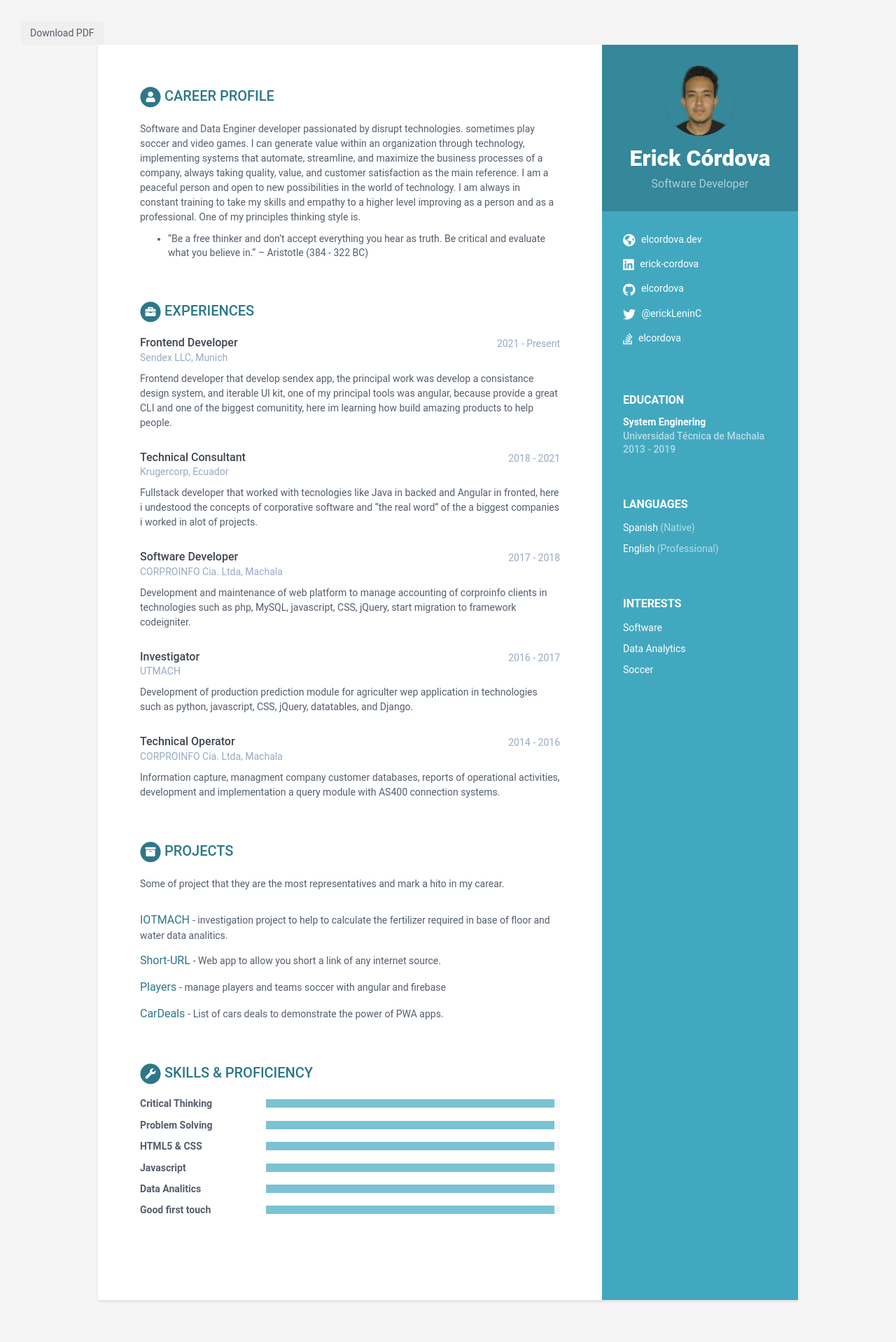
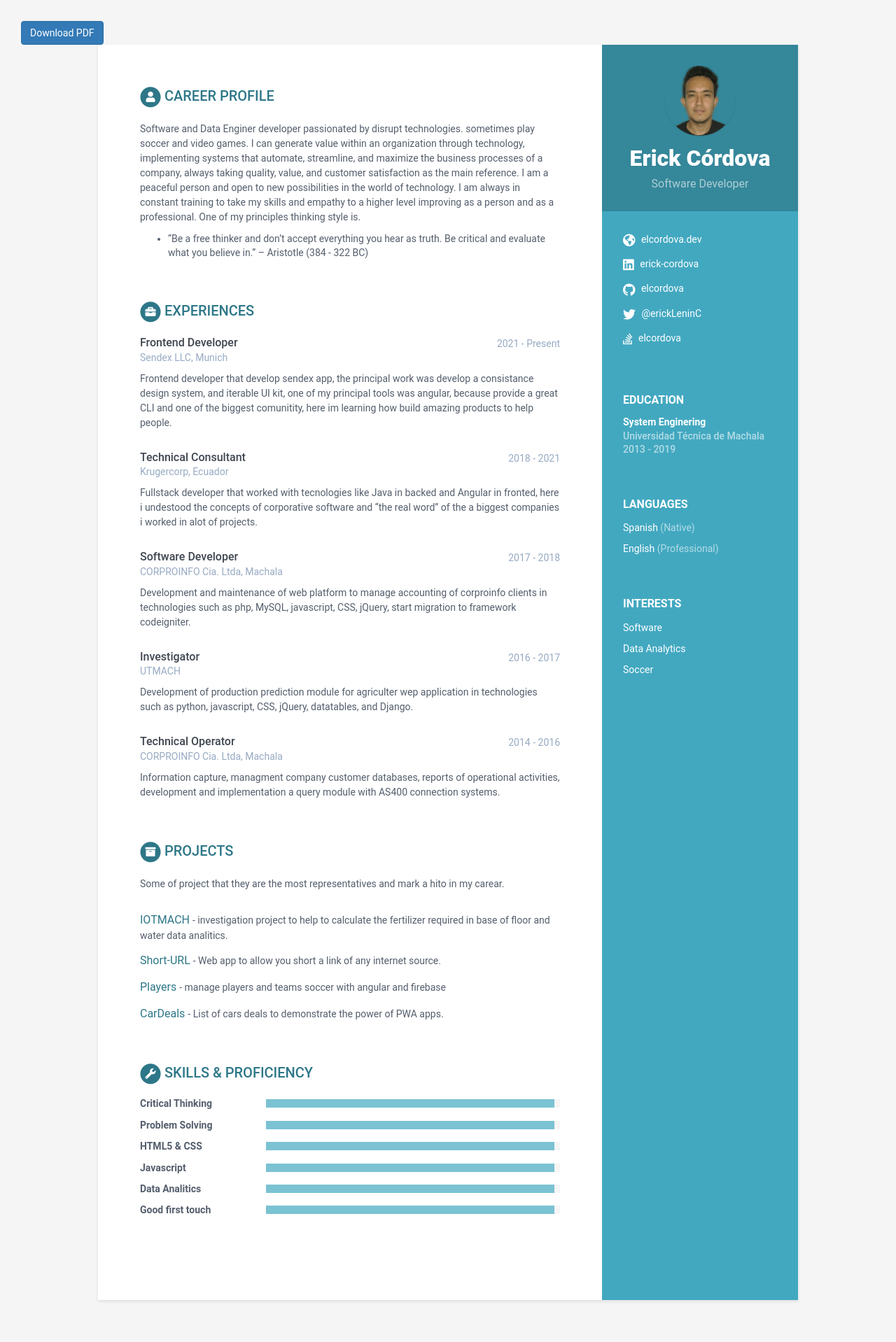
Before and after one commit to elcordova/caring-europa-fe48a, a Jekyll site: the page built from index.html, in a window 1280 px wide. Shown: the whole page at 70% size. Built offline with Jekyll 4.4.1, drawn with Linux system fonts in a browser that asks for light colours.

Commit message:
default.html: changed

```diff
--- a/_layouts/default.html
+++ b/_layouts/default.html
@@ -8,7 +8,7 @@
 {% include head.html %}
 
 <body>
-    <button class="btn"> Download PDF</button>
+    <button class="btn btn-primary"> Download PDF</button>
   <div class="wrapper">
     {% include sidebar.html %}
 
```
